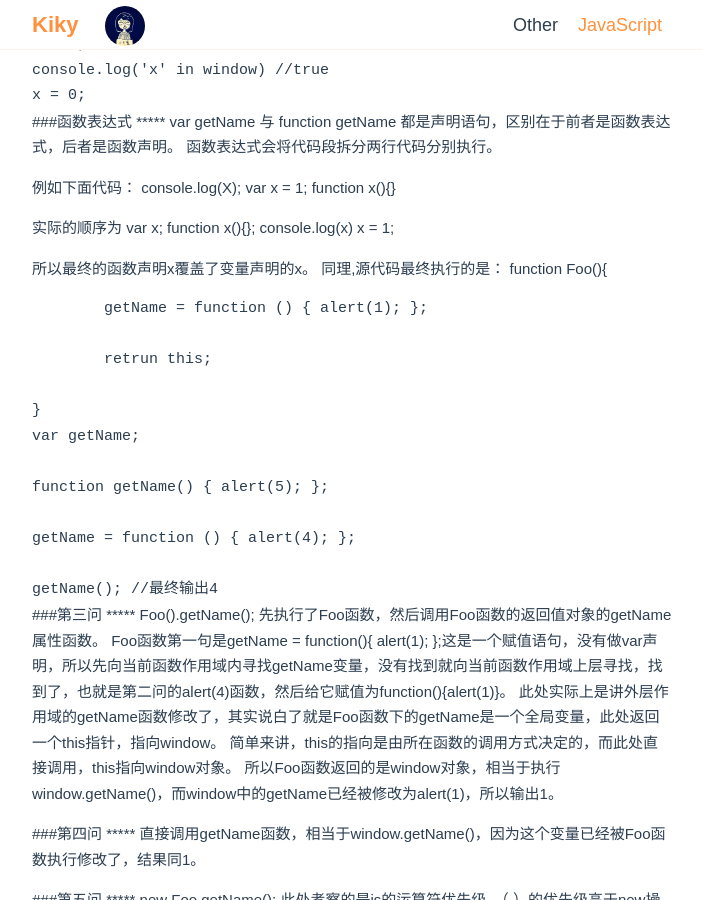
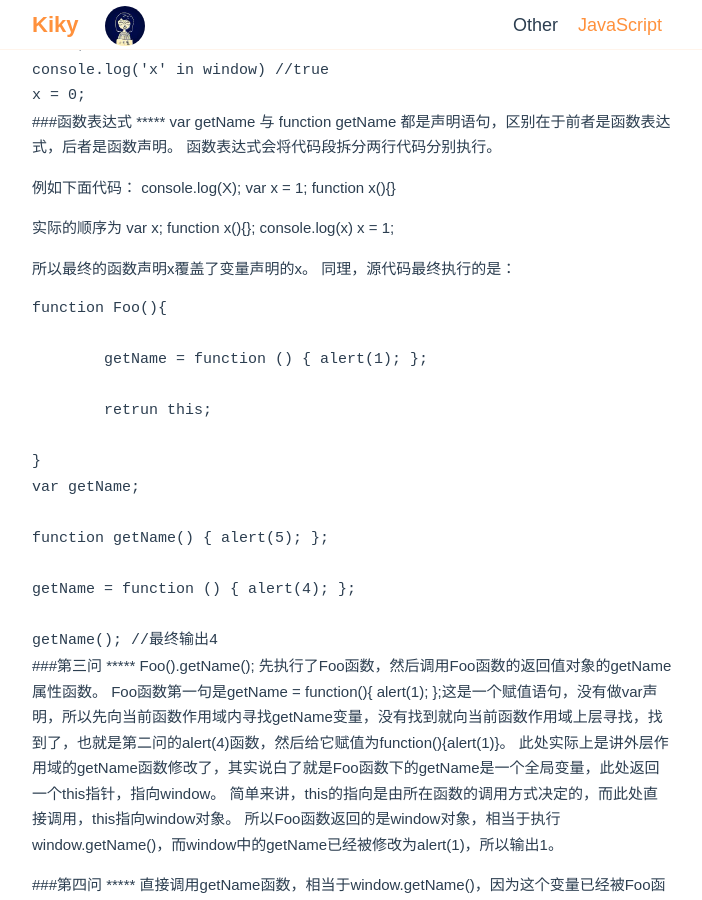
Before and after one commit to kikyives/kikyives.github.io, a Jekyll site: the page built from _posts/2017-03-16-javascript-topic1.md, in a window 1280 px wide and 900 px high, scrolled down 2111 px. Shown: the whole window, without its empty margins (288-990 px from the left). Built offline with Jekyll 4.4.1, drawn with Linux system fonts in a browser that asks for light colours; nearby versions of some CDN libraries; comment, search, counter and statistics services are not loaded; a style sheet for code colours, icons or effects is not loaded.

```diff
--- a/_posts/2017-03-16-javascript-topic1.md
+++ b/_posts/2017-03-16-javascript-topic1.md
@@ -115,7 +115,8 @@ var getName 与 function getName 都是声明语句，区别在于前者是函
 	x = 1;
 
 所以最终的函数声明x覆盖了变量声明的x。
-同理,源代码最终执行的是：
+同理，源代码最终执行的是：
+
 	function Foo(){
 
 		getName = function () { alert(1); };
```
